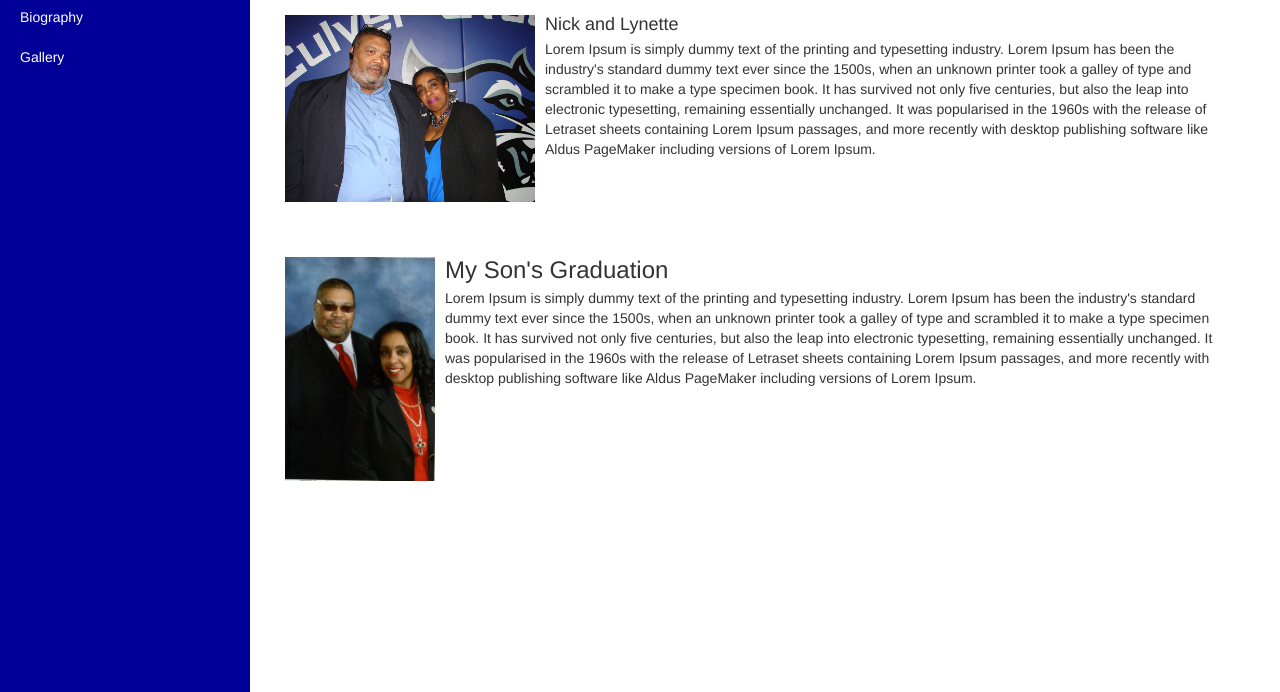
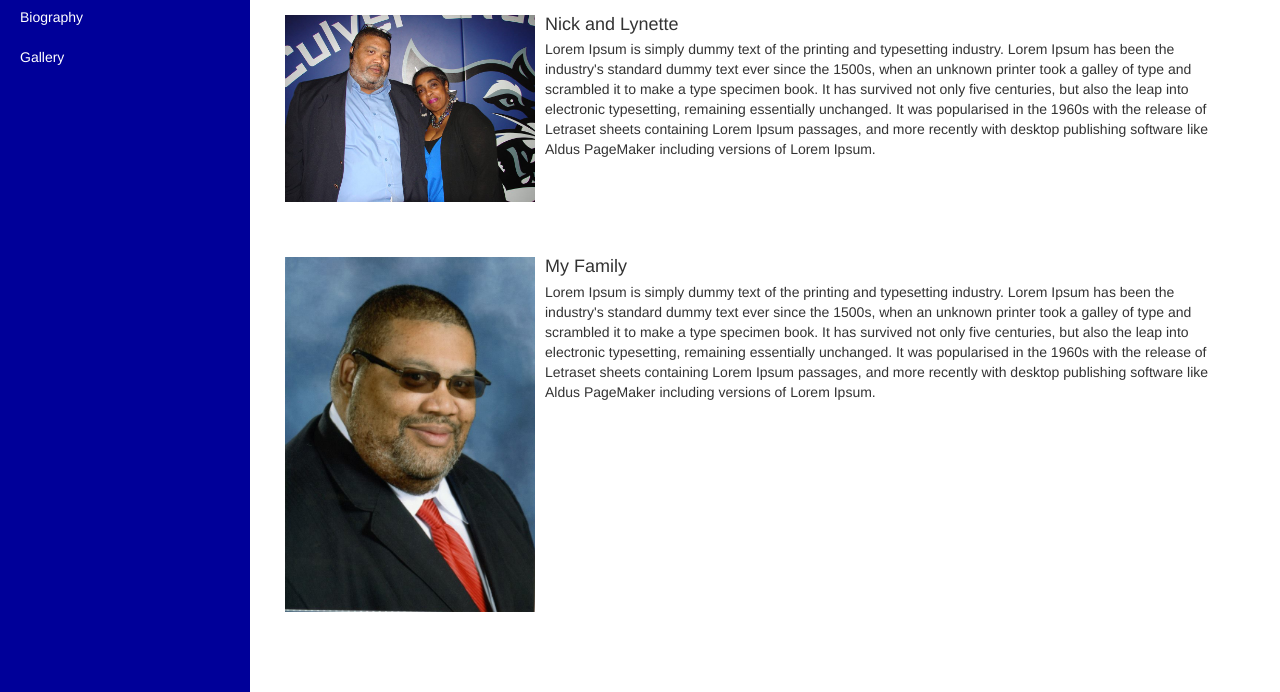
Before and after one commit to Nkcurlett/personal1, a plain HTML site: page bio.html in a window 1280 px wide. Shown: the part 108-800 px from the top of the page. Drawn offline with Linux system fonts and the light colour scheme.

Commit message:
Update bio.html

```diff
--- a/bio.html
+++ b/bio.html
@@ -73,10 +73,10 @@
 
      <div class="media">
     <div class="media-left">
-      <img src="images/b2.jpg" alt="Nick and Lynette" class="media-object" style="width:150px">
+      <img src="images/b3.jpg" alt="Nick and Lynette" class="media-object" style="width:250px">
     </div>
     <div class="media-body">
-      <h3 class="media-heading">My Son's Graduation</h3>
+      <h4 class="media-heading">My Family</h4>
       <p style="padding-right:10px;">Lorem Ipsum is simply dummy text of the printing and typesetting industry. Lorem Ipsum has been the industry's standard dummy text ever since the 1500s, when an unknown printer took a galley of type and scrambled it to make a type specimen book. It has survived not only five centuries, but also the leap into electronic typesetting, remaining essentially unchanged. It was popularised in the 1960s with the release of Letraset sheets containing Lorem Ipsum passages, and more recently with desktop publishing software like Aldus PageMaker including versions of Lorem Ipsum.</p>
     </div>
   </div>
```
